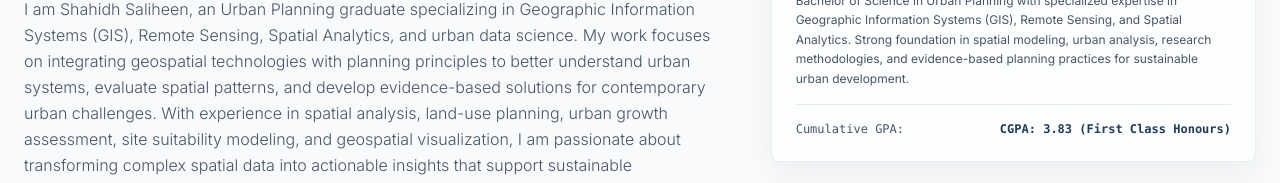
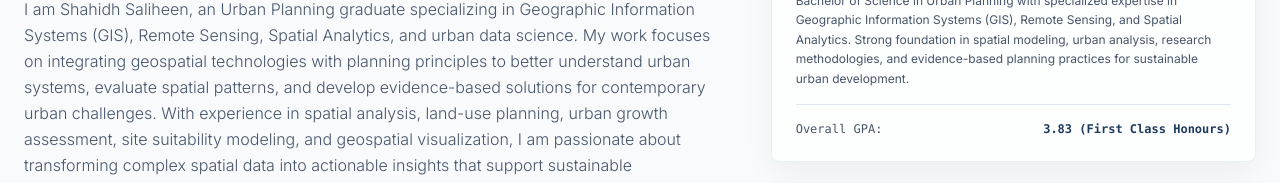
Before and after one commit to ShahidhMS/urban-portfolio, a Next.js app: page /urban-portfolio/ in a window 1280 px wide. Shown: the part 1380-1563 px from the top of the page. Built offline with nearby package versions, Linux system fonts and the light colour scheme.

Commit message:
Change CGPA and Cumulative GPA labels to GPA and Overall GPA

```diff
--- a/app/components/AIAssistant.tsx
+++ b/app/components/AIAssistant.tsx
@@ -165,7 +165,7 @@ export default function AIAssistant() {
     // 2. Education / GPA / Studies
     if (q.includes("education") || q.includes("university") || q.includes("gpa") || q.includes("degree") || q.includes("studied") || q.includes("academic") || q.includes("moratuwa")) {
       return {
-        text: "🎓 **Academic Background**:\n\n• **Degree**: Bachelor of Science (Honours) in Urban Informatics and Planning\n• **Institution**: University of Moratuwa\n• **Duration**: April 2022 – May 2026\n• **CGPA**: 3.83 / 4.20 (First Class Honours)\n• **Achievements**: Dean's List recipient in 6 semesters (L1S1, L1S2, L2S3, L3S5, L4S7, L4S8)\n\nMy studies integrated traditional urban planning with GIS, Remote Sensing, spatial statistics, and data science."
+        text: "🎓 **Academic Background**:\n\n• **Degree**: Bachelor of Science (Honours) in Urban Informatics and Planning\n• **Institution**: University of Moratuwa\n• **Duration**: April 2022 – May 2026\n• **GPA**: 3.83 / 4.20 (First Class Honours)\n• **Achievements**: Dean's List recipient in 6 semesters (L1S1, L1S2, L2S3, L3S5, L4S7, L4S8)\n\nMy studies integrated traditional urban planning with GIS, Remote Sensing, spatial statistics, and data science."
       };
     }
 
@@ -381,7 +381,7 @@ export default function AIAssistant() {
 
     if (q.includes("education") || q.includes("university") || q.includes("gpa")) {
       return {
-        text: "🎓 **Education Profile**:\n\n• **Degree**: Bachelor of Science (Honours) in Urban Informatics and Planning\n• **Institution**: University of Moratuwa\n• **Duration**: April 2022 – May 2026\n• **CGPA**: 3.83 / 4.20 (First Class Honours)\n• **Achievements**: Dean's List recipient in 6 semesters (L1S1, L1S2, L2S3, L3S5, L4S7, L4S8)"
+        text: "🎓 **Education Profile**:\n\n• **Degree**: Bachelor of Science (Honours) in Urban Informatics and Planning\n• **Institution**: University of Moratuwa\n• **Duration**: April 2022 – May 2026\n• **GPA**: 3.83 / 4.20 (First Class Honours)\n• **Achievements**: Dean's List recipient in 6 semesters (L1S1, L1S2, L2S3, L3S5, L4S7, L4S8)"
       };
     }
 
--- a/app/components/About.tsx
+++ b/app/components/About.tsx
@@ -110,7 +110,7 @@ export default function About() {
                 {profile.academicBackground}
               </p>
               <div className="flex items-center justify-between border-t border-border-custom pt-4 font-mono text-xs">
-                <span className="text-text-muted">Cumulative GPA:</span>
+                <span className="text-text-muted">Overall GPA:</span>
                 <span className="text-primary font-bold">{portfolioData.resume.education[0]?.gpa}</span>
               </div>
             </div>
--- a/data/portfolioData.json
+++ b/data/portfolioData.json
@@ -762,7 +762,7 @@
         "degree": "BSc (Hons) in Urban Informatics and Planning",
         "institution": "University of Moratuwa",
         "period": "Apr 2022 - May 2026",
-        "gpa": "CGPA: 3.83 (First Class Honours)",
+        "gpa": "3.83 (First Class Honours)",
         "highlights": "Dean's List: L1S1, L1S2, L2S3, L3S5, L4S7, L4S8"
       }
     ],
--- a/knowledge_base/03_Education.md
+++ b/knowledge_base/03_Education.md
@@ -264,7 +264,7 @@ What was your GPA?
 
 Answer:
 
-I graduated with a CGPA of 3.83 out of 4.20 while maintaining First Class Honours.
+I graduated with a GPA of 3.83 out of 4.20 while maintaining First Class Honours.
 
 --------------------------------------------------
 
--- a/knowledge_base/09_FAQ.md
+++ b/knowledge_base/09_FAQ.md
@@ -66,7 +66,7 @@ What was your GPA?
 
 Answer
 
-I graduated with a CGPA of 3.83 while maintaining First Class Honours.
+I graduated with a GPA of 3.83 while maintaining First Class Honours.
 
 --------------------------------------------------
 
```
